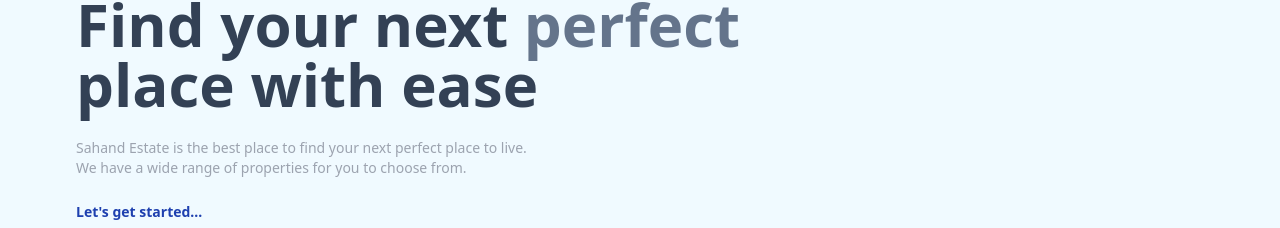
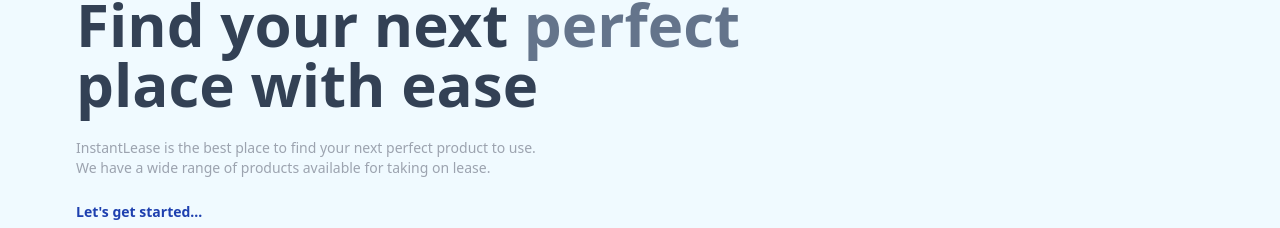
Before and after one commit to abdulrahmans0414/InstantLease, a React (Vite) app in the folder client/: page / in a window 1280 px wide. Shown: the part 270-498 px from the top of the page. Built offline with nearby package versions, Linux system fonts and the light colour scheme; no server answers.

Commit message:
Change home page Text

```diff
--- a/client/src/pages/Home.jsx
+++ b/client/src/pages/Home.jsx
@@ -59,10 +59,9 @@ export default function Home() {
           place with ease
         </h1>
         <div className='text-gray-400 text-xs sm:text-sm'>
-          Sahand Estate is the best place to find your next perfect place to
-          live.
+        InstantLease is the best place to find your next perfect product to use.
           <br />
-          We have a wide range of properties for you to choose from.
+          We have a wide range of products available for taking on lease.
         </div>
         <Link
           to={'/search'}
--- a/client/src/pages/Listing.jsx
+++ b/client/src/pages/Listing.jsx
@@ -106,7 +106,7 @@ export default function Listing() {
               {listing.offer
                 ? listing.discountPrice.toLocaleString('en-US')
                 : listing.regularPrice.toLocaleString('en-US')}
-              {listing.type === 'rent' && ' / month'}
+              {listing.type === 'rent' && ' / days'}
             </p>
             <p className='flex items-center mt-6 gap-2 text-slate-600  text-sm'>
               <FaMapMarkerAlt className='text-green-700' />
```
